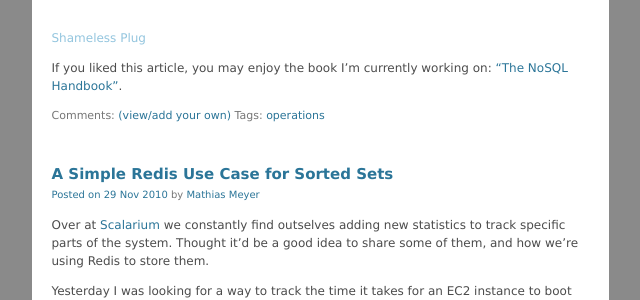
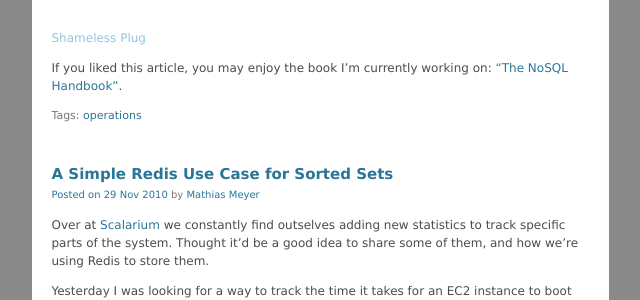
Before and after one commit to roidrage/paperplanes, a Jekyll site: the page built from index.html, in a window 1280 px wide and 900 px high, scrolled down 8913 px. Shown: the part 151-451 px from the top of the window, without its empty margins (320-960 px from the left). Built offline with Jekyll 4.4.1, drawn with Linux system fonts in a browser that asks for light colours; comment, search, counter and statistics services are not loaded; some of the changed lines change nothing that is shown.

Commit message:
Disable comments

```diff
--- a/_posts/2011-7-25-web_operations_101_for_developers.md
+++ b/_posts/2011-7-25-web_operations_101_for_developers.md
@@ -2,6 +2,7 @@
 layout: post
 title: Web Operations 101 For Developers
 topics: operations
+comments_disabled: true
 ---
 This post is not about devops, it's not about lean startups, it's not about web
 scale, it's not about the cloud, and it's not about continuous deployment. This
```
